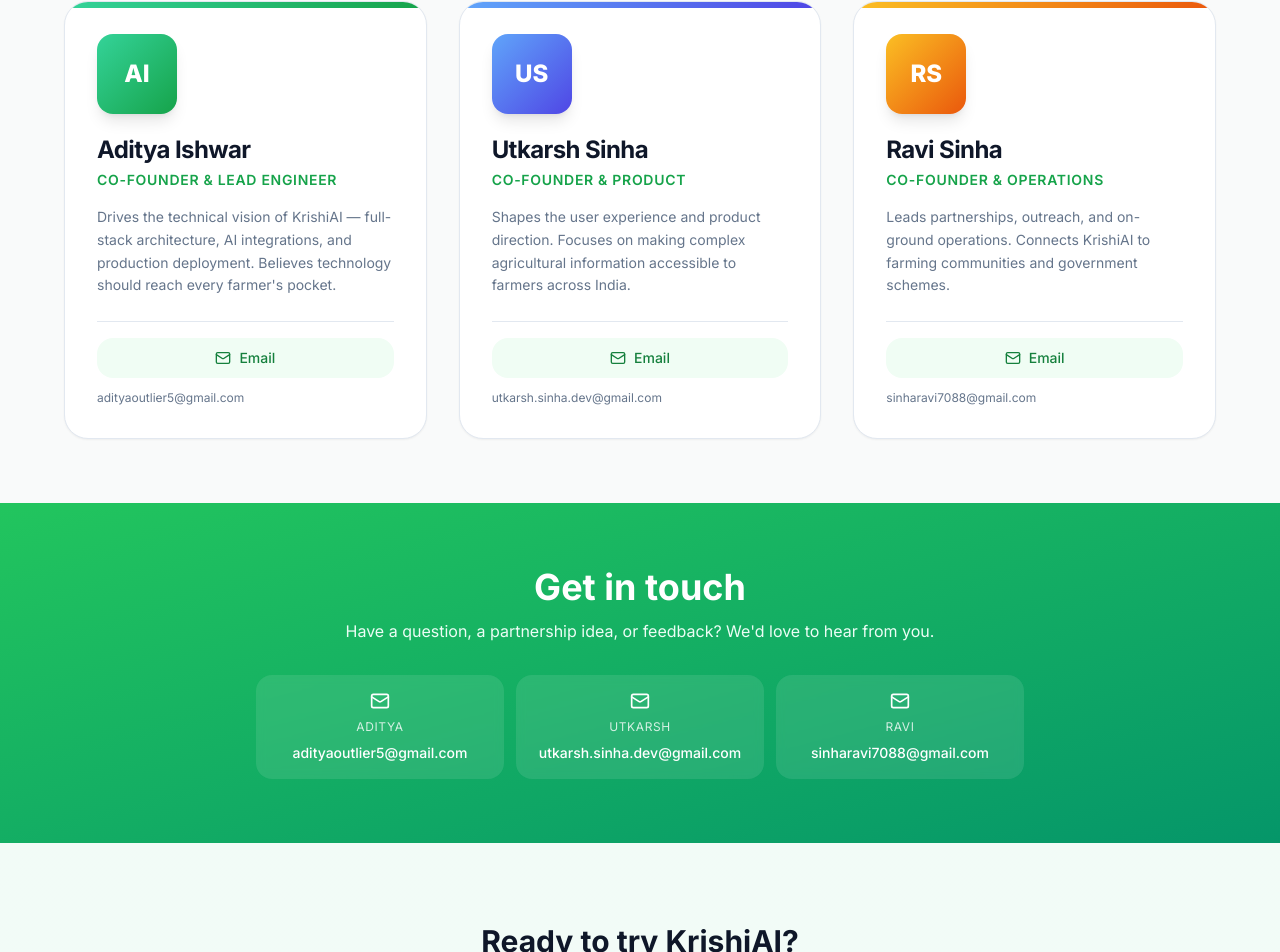
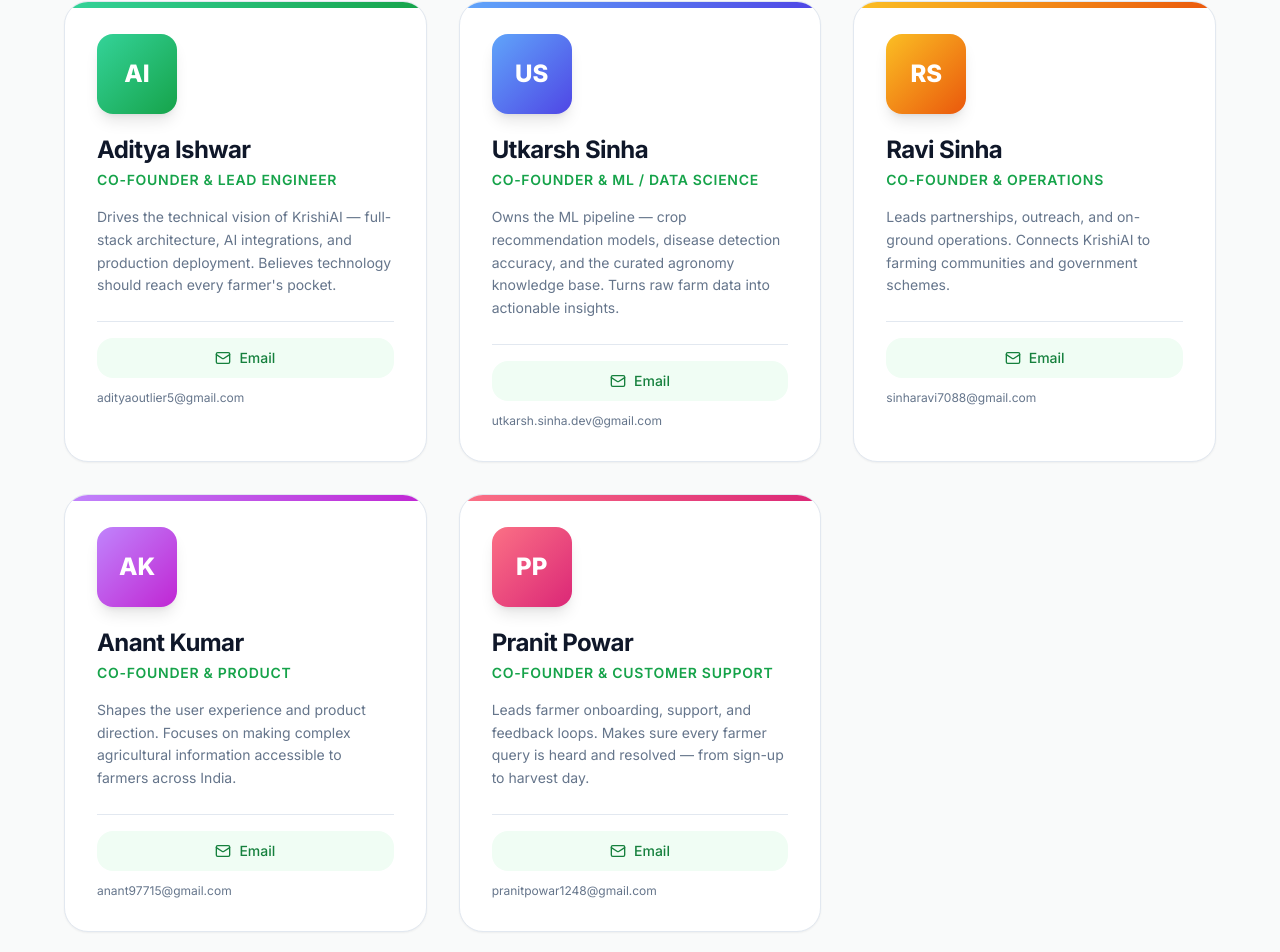
Before and after one commit to adityaoutlier5-dotcom/krishiai, a Next.js app in the folder frontend-next/: page /founders in a window 1280 px wide. Shown: the part 547-1499 px from the top of the page. Built offline with nearby package versions, Linux system fonts and the light colour scheme.

Commit message:
chore(founders): reassign roles - Utkarsh ML/DS, Anant Product, Pranit Customer Support

```diff
--- a/frontend-next/src/app/founders/page.tsx
+++ b/frontend-next/src/app/founders/page.tsx
@@ -23,9 +23,9 @@ const FOUNDERS: Founder[] = [
   },
   {
     name: "Utkarsh Sinha",
-    role: "Co-Founder & Product",
+    role: "Co-Founder & ML / Data Science",
     email: "utkarsh.sinha.dev@gmail.com",
-    bio: "Shapes the user experience and product direction. Focuses on making complex agricultural information accessible to farmers across India.",
+    bio: "Owns the ML pipeline — crop recommendation models, disease detection accuracy, and the curated agronomy knowledge base. Turns raw farm data into actionable insights.",
     initials: "US",
     gradient: "from-blue-400 to-indigo-600",
   },
@@ -36,6 +36,22 @@ const FOUNDERS: Founder[] = [
     bio: "Leads partnerships, outreach, and on-ground operations. Connects KrishiAI to farming communities and government schemes.",
     initials: "RS",
     gradient: "from-amber-400 to-orange-600",
+  },
+  {
+    name: "Anant Kumar",
+    role: "Co-Founder & Product",
+    email: "anant97715@gmail.com",
+    bio: "Shapes the user experience and product direction. Focuses on making complex agricultural information accessible to farmers across India.",
+    initials: "AK",
+    gradient: "from-purple-400 to-fuchsia-600",
+  },
+  {
+    name: "Pranit Powar",
+    role: "Co-Founder & Customer Support",
+    email: "pranitpowar1248@gmail.com",
+    bio: "Leads farmer onboarding, support, and feedback loops. Makes sure every farmer query is heard and resolved — from sign-up to harvest day.",
+    initials: "PP",
+    gradient: "from-rose-400 to-pink-600",
   },
 ]
 
```
